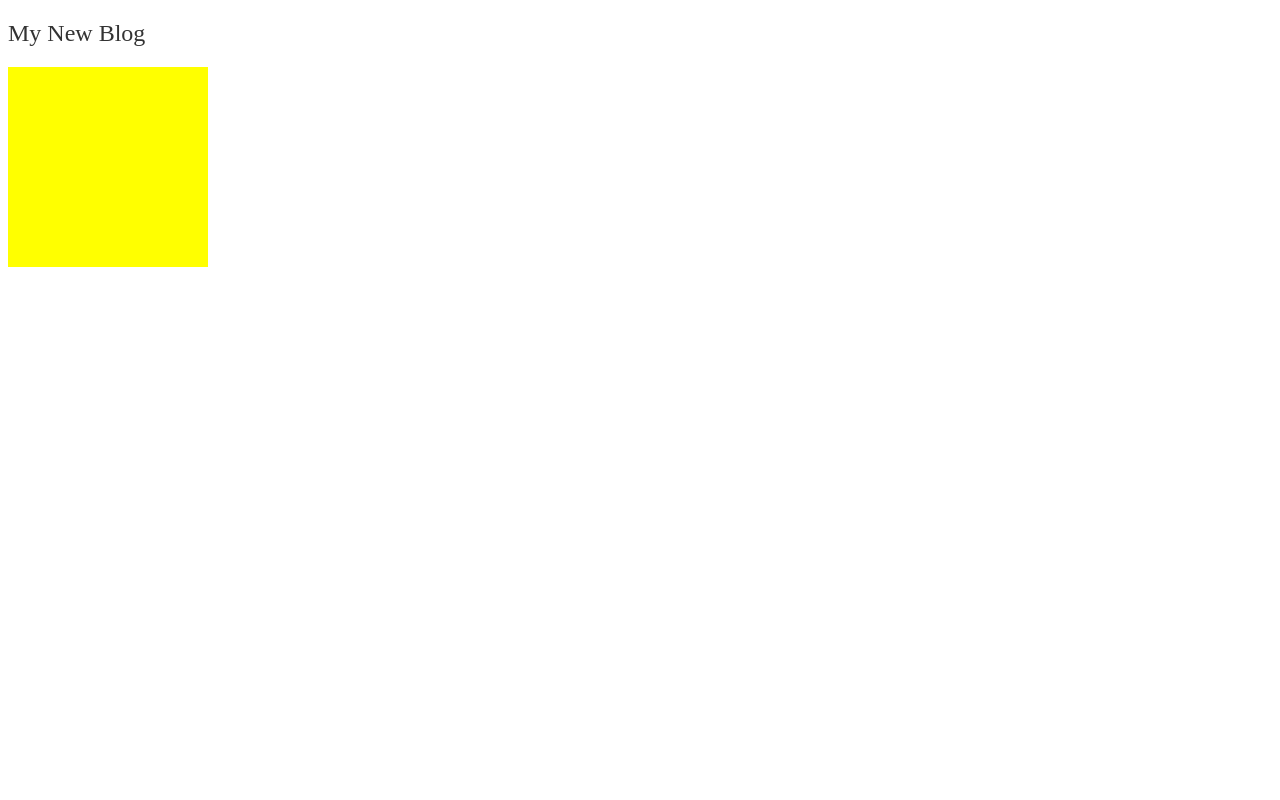
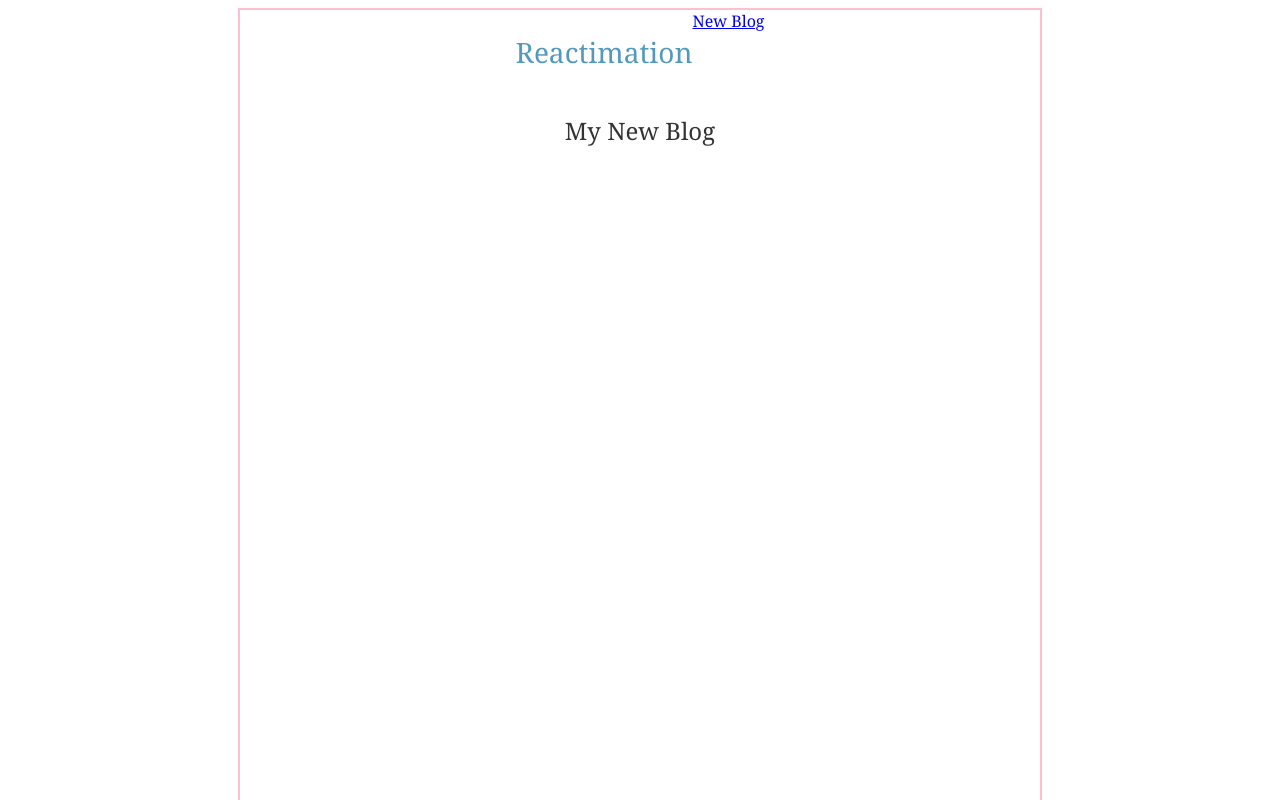
Before and after one commit to Lyonsclay/Blogus, a Next.js app: page /newblog in a window 1280 px wide. Shown: the top 800 px of the page. Built offline with nearby package versions, Linux system fonts and the light colour scheme; a web font is replaced by a local one.

Commit message:
Create new paragraph on return.

```diff
--- a/components/Document.js
+++ b/components/Document.js
@@ -9,12 +9,16 @@ export default class Document extends Component {
       paragraphs: [],
       index: -1,
     }
+  }
 
+  _keyPress = (e) => {
+    if (e.key === 'Enter') {
+      this.newParagraph()
+    }
   }
 
   newParagraph = () => {
     const { paragraphs, index } = this.state
-
 
     this.setState({
       paragraphs: [
@@ -24,16 +28,15 @@ export default class Document extends Component {
       ],
       index: index + 1
     })
-
-      /* this.refs['paragraph' + index].focus()*/
-
-
-      console.log('Happiness')
   }
 
   render() {
     return (
-      <div style={styles.main} onClick={this.newParagraph}>
+      <div
+        style={styles.main}
+        onClick={this.newParagraph}
+        onKeyDown={this._keyPress}
+      >
 
         {this.state.paragraphs}
       </div>
@@ -44,8 +47,10 @@ export default class Document extends Component {
 const styles = {
   main: {
     display: 'flex',
-    backgroundColor: 'yellow',
-    width: 200,
-    height: 200,
+    flexDirection: 'column',
+    minHeight: '100vh',
+    width: '32vw',
+    backgroundColor: 'gray',
+    backgroundColor: 'white',
   },
 }
--- a/components/EditParagraph.js
+++ b/components/EditParagraph.js
@@ -4,8 +4,11 @@ import {Editor, EditorState } from 'draft-js'
 export default class EditParagraph extends Component {
   constructor(props) {
     super(props)
+    this.state = {
+      editorState: EditorState.createEmpty(),
+      editor: false,
+    }
 
-    this.state = { editorState: EditorState.createEmpty() }
     this.onChange = (editorState) => this.setState({editorState})
   }
 
@@ -13,10 +16,14 @@ export default class EditParagraph extends Component {
     this.refs[this.props.paragraph].focus()
   }
 
+
   render() {
     return (
-      <div style={styles.main}>
+      <div
+        style={styles.main}
+      >
         <Editor
+          style={styles.editor}
           editorState={this.state.editorState}
           onChange={this.onChange}
           ref={this.props.paragraph}
@@ -29,6 +36,11 @@ export default class EditParagraph extends Component {
 const styles = {
   main: {
     display: 'flex',
-    backgroundColor: 'turquoise',
+    flexBasis: 'auto',
+    border: '2px solid gray',
+    marginTop: '1em',
   },
+  editor: {
+    flex: '1 1 1em',
+  }
 }
--- a/pages/newblog.js
+++ b/pages/newblog.js
@@ -1,4 +1,5 @@
 import React from 'react'
+import Layout from '../components/Layout'
 import Document from '../components/Document'
 import Title from '../components/BlogTitle'
 
@@ -6,7 +7,9 @@ const title = 'My New Blog'
 
 export default () => (
   <div>
-    <Title title={title} />
-    <Document />
+    <Layout>
+      <Title title={title} />
+      <Document />
+    </Layout>
   </div>
 )
```
Lines whose indentation alone changed are shown as unchanged.
